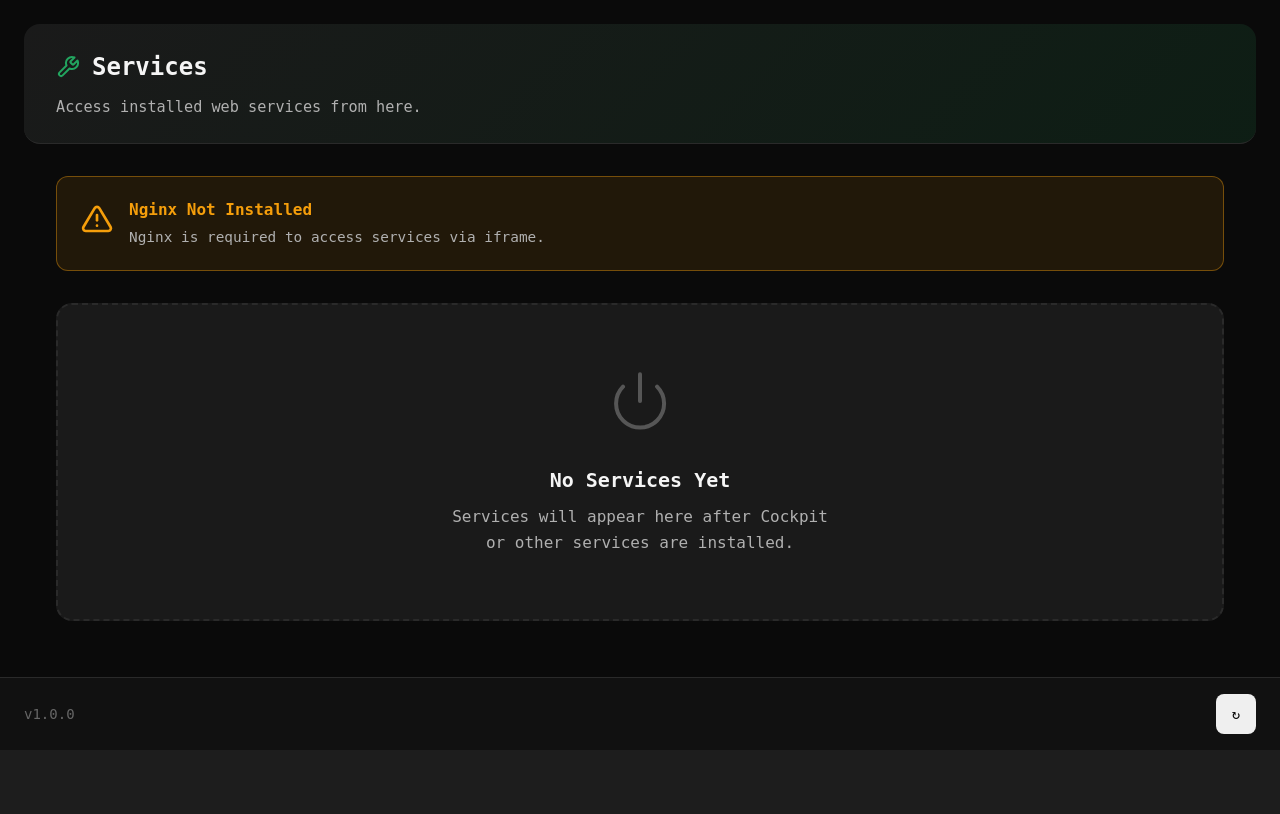
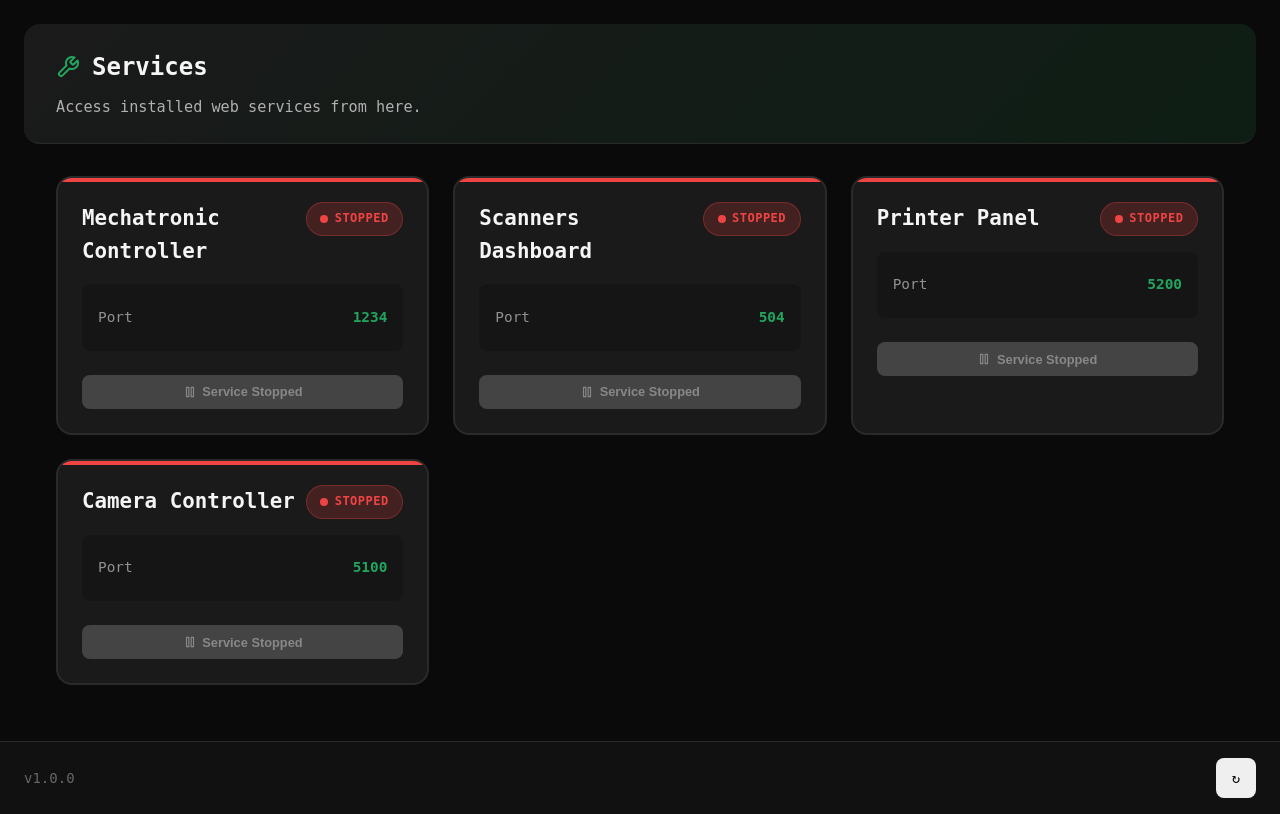
Before and after one commit to xofyy/kiosk-first-tailscale-setup, a Flask app: page /services in a window 1280 px wide. Shown: the part 84-898 px from the top of the page. Before the commit the page ends 818 px from the top, so only its background shows below. Run offline with Flask 3, Linux system fonts and the light colour scheme; data that the repository does not hold is empty; parts of the project's set-up code (start-up, migrations or seed data) failed here and were passed over.

Commit message:
chore: Bump version to 0.0.10, remove NGINX reverse proxy installation from script, and refactor services handling in the application

```diff
--- a/app/routes/pages.py
+++ b/app/routes/pages.py
@@ -5,7 +5,6 @@ HTML page endpoints
 MongoDB-based config system.
 """
 
-import json
 import os
 
 from flask import Blueprint, render_template, request
@@ -16,6 +15,30 @@ from app.modules import get_all_modules, get_module
 from app.services.service_checker import get_all_services_status
 
 pages_bp = Blueprint('pages', __name__)
+
+# Hardcoded services configuration (accessed via iframe)
+SERVICES = {
+    "mechcontroller": {
+        "display_name": "Mechatronic Controller",
+        "port": 1234,
+        "check_type": "port"
+    },
+    "scanners": {
+        "display_name": "Scanners Dashboard",
+        "port": 504,
+        "check_type": "port"
+    },
+    "printer": {
+        "display_name": "Printer Panel",
+        "port": 5200,
+        "check_type": "port"
+    },
+    "camera": {
+        "display_name": "Camera Controller",
+        "port": 5100,
+        "check_type": "port"
+    }
+}
 
 
 @pages_bp.route('/')
@@ -65,41 +88,8 @@ def install():
 @pages_bp.route('/services')
 def services():
     """Services page - Service access via iframe"""
-    config.reload()  # Read current config
-
-    # Get services from config
-    services_config = config.get('services', {})
-
-    # Also check nginx services.json if exists
-    nginx_services_file = '/etc/nginx/aco-services.json'
-    if os.path.exists(nginx_services_file):
-        try:
-            with open(nginx_services_file, 'r') as f:
-                nginx_services = json.load(f)
-                # Merge services from nginx with config
-                for name, svc in nginx_services.items():
-                    if name not in services_config and not svc.get('internal'):
-                        services_config[name] = svc
-        except Exception:
-            pass
-
-    # Check status of each service
-    services_status = get_all_services_status(services_config)
-
-    # Filter internal services (like panel)
-    visible_services = {
-        name: status for name, status in services_status.items()
-        if not status.get('internal', False)
-    }
-
-    # Is nginx installed? (package-based or module-based)
-    nginx_installed = os.path.exists('/usr/sbin/nginx') or config.is_module_completed('nginx')
-
-    return render_template(
-        'services.html',
-        services=visible_services,
-        nginx_installed=nginx_installed
-    )
+    services_status = get_all_services_status(SERVICES)
+    return render_template('services.html', services=services_status)
 
 
 @pages_bp.route('/logs')
--- a/app/static/js/services.js
+++ b/app/static/js/services.js
@@ -27,7 +27,7 @@ function getFrameElements() {
 // Service Frame Management
 // =============================================================================
 
-function openService(path, title) {
+function openService(port, title) {
     const { frameContainer, serviceFrame, frameTitle, frameLoading } = getFrameElements();
     if (!frameContainer || !serviceFrame) return;
 
@@ -40,27 +40,7 @@ function openService(path, title) {
         serviceFrame.style.opacity = '1';
     };
 
-    serviceFrame.src = path;
-    frameContainer.classList.add('visible');
-    document.body.style.overflow = 'hidden';
-}
-
-function openServiceDirect(port, path, title) {
-    const { frameContainer, serviceFrame, frameTitle, frameLoading } = getFrameElements();
-    if (!frameContainer || !serviceFrame) return;
-
-    if (frameTitle) frameTitle.textContent = title + ' (Direct)';
-    if (frameLoading) frameLoading.classList.add('visible');
-    serviceFrame.style.opacity = '0';
-
-    serviceFrame.onload = function() {
-        if (frameLoading) frameLoading.classList.remove('visible');
-        serviceFrame.style.opacity = '1';
-    };
-
-    // Build direct URL using current hostname and service port
-    const directUrl = `http://${window.location.hostname}:${port}${path}`;
-    console.log('Opening direct URL:', directUrl);
+    const directUrl = `http://${window.location.hostname}:${port}/`;
     serviceFrame.src = directUrl;
     frameContainer.classList.add('visible');
     document.body.style.overflow = 'hidden';
--- a/app/templates/services.html
+++ b/app/templates/services.html
@@ -19,22 +19,6 @@
     </div>
 
     <div class="services-content">
-        {% if not nginx_installed %}
-        <div class="nginx-warning">
-            <span class="warning-icon">
-                <svg class="icon-lg" viewBox="0 0 24 24" fill="none" stroke="currentColor" stroke-width="2" stroke-linecap="round" stroke-linejoin="round">
-                    <path d="M10.29 3.86L1.82 18a2 2 0 0 0 1.71 3h16.94a2 2 0 0 0 1.71-3L13.71 3.86a2 2 0 0 0-3.42 0z"/>
-                    <line x1="12" y1="9" x2="12" y2="13"/>
-                    <line x1="12" y1="17" x2="12.01" y2="17"/>
-                </svg>
-            </span>
-            <div class="warning-content">
-                <h3>Nginx Not Installed</h3>
-                <p>Nginx is required to access services via iframe.</p>
-            </div>
-        </div>
-        {% endif %}
-
         {% if services %}
         <div class="service-cards">
             {% for name, service in services.items() %}
@@ -55,42 +39,23 @@
                         <span class="label">Port</span>
                         <span class="value">{{ service.port or 'N/A' }}</span>
                     </div>
-                    <div class="service-info-row">
-                        <span class="label">Path</span>
-                        <span class="value">{{ service.path|default('/' ~ name ~ '/') }}</span>
-                    </div>
                 </div>
 
                 <div class="service-actions">
                     {% if service.active %}
                     <button
                         class="btn-open-service active"
-                        data-path="{{ service.path or ('/' ~ name ~ '/') }}"
+                        data-port="{{ service.port }}"
                         data-title="{{ service.display_name or name }}"
-                        onclick="openService(this.dataset.path, this.dataset.title)"
-                        title="Open via nginx proxy"
-                        aria-label="Open {{ service.display_name or name }} via proxy">
+                        onclick="openService(this.dataset.port, this.dataset.title)"
+                        title="Open service"
+                        aria-label="Open {{ service.display_name or name }}">
                         <svg class="icon-sm" viewBox="0 0 24 24" fill="none" stroke="currentColor" stroke-width="2" stroke-linecap="round" stroke-linejoin="round">
                             <path d="M18 13v6a2 2 0 0 1-2 2H5a2 2 0 0 1-2-2V8a2 2 0 0 1 2-2h6"/>
                             <polyline points="15 3 21 3 21 9"/>
                             <line x1="10" y1="14" x2="21" y2="3"/>
                         </svg>
-                        Proxy
-                    </button>
-                    <button
-                        class="btn-open-service btn-direct active"
-                        data-port="{{ service.port }}"
-                        data-path="{{ service.path or '/' }}"
-                        data-title="{{ service.display_name or name }}"
-                        onclick="openServiceDirect(this.dataset.port, this.dataset.path, this.dataset.title)"
-                        title="Open direct port (recommended for remote access)"
-                        aria-label="Open {{ service.display_name or name }} direct">
-                        <svg class="icon-sm" viewBox="0 0 24 24" fill="none" stroke="currentColor" stroke-width="2" stroke-linecap="round" stroke-linejoin="round">
-                            <circle cx="12" cy="12" r="10"/>
-                            <line x1="2" y1="12" x2="22" y2="12"/>
-                            <path d="M12 2a15.3 15.3 0 0 1 4 10 15.3 15.3 0 0 1-4 10 15.3 15.3 0 0 1-4-10 15.3 15.3 0 0 1 4-10z"/>
-                        </svg>
-                        Direct
+                        Open
                     </button>
                     {% else %}
                     <button class="btn-open-service disabled" disabled>
```
Also changed, not shown: 2 other files.
